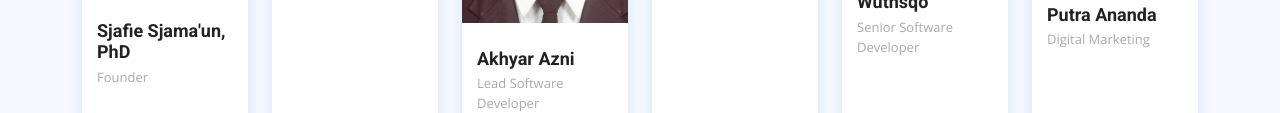
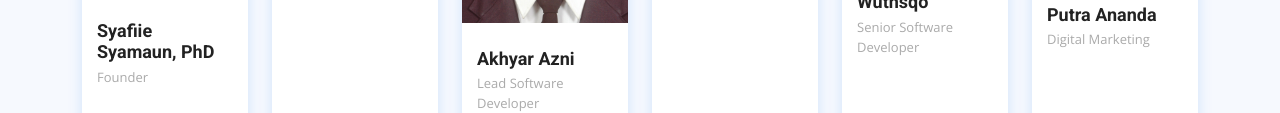
Before and after one commit to afikri/dianalytics, a plain HTML site: page index.html in a window 1280 px wide. Shown: the part 3657-3770 px from the top of the page. Drawn offline with nearby package versions, Linux system fonts and the light colour scheme.

Commit message:
Fixed founder name

```diff
--- a/index.html
+++ b/index.html
@@ -283,7 +283,7 @@
                 </div>
               </div>
               <div class="member-info">
-                <h4>Sjafie Sjama'un, PhD</h4>
+                <h4>Syafiie Syamaun, PhD</h4>
                 <span>Founder</span>
               </div>
             </div>
```
